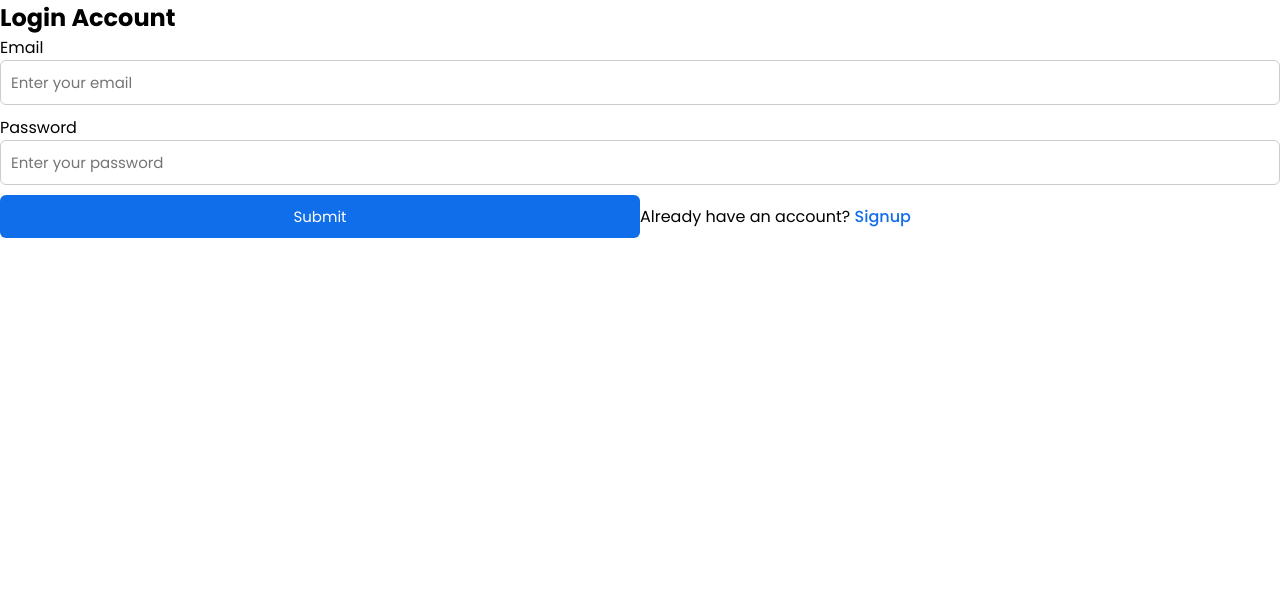
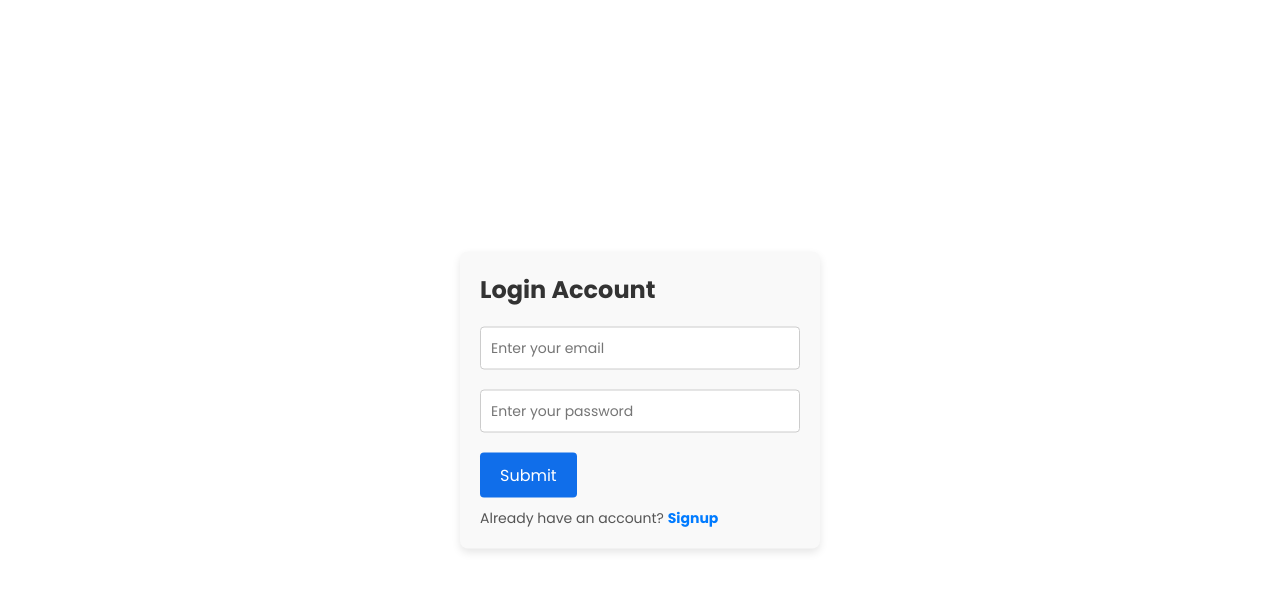
Before and after one commit to venkata-chowdary/Task-Manager, a React (Create React App) app in the folder frontend/notify/: page /login in a window 1280 px wide. Shown: the top 592 px of the page. Built offline with nearby package versions, Linux system fonts and the light colour scheme.

Commit message:
almost completed added some styles and fixed auth  errors

```diff
--- a/frontend/notify/src/App.css
+++ b/frontend/notify/src/App.css
@@ -1,15 +1,14 @@
-
 @import url('https://fonts.googleapis.com/css2?family=Poppins:ital,wght@0,100;0,200;0,300;0,400;0,500;0,600;0,700;0,800;0,900;1,100;1,200;1,300;1,400;1,500;1,600;1,700;1,800;1,900&display=swap');
 
 
-*{
+* {
   margin: 0;
   padding: 0;
   box-sizing: border-box;
   font-family: 'Poppins';
 }
 
-.app{
+.app {
   display: flex;
   justify-content: center;
   align-items: center;
@@ -19,6 +18,82 @@
 
 /* Customizing Toastify notifications */
 .Toastify__toast-body {
-  font-size: 14px; /* Adjust font size */
-  padding: 10px 12px; /* Adjust padding */
+  font-size: 14px;
+  /* Adjust font size */
+  padding: 10px 12px;
+  /* Adjust padding */
 }
+
+
+
+
+.form_container {
+  position: fixed;
+  top: 50%;
+  left: 50%;
+  transform: translate(-50%, -50%);
+  max-width: 400px;
+  min-width: 360px;
+  margin: auto;
+  padding: 20px;
+  border-radius: 8px;
+  background-color: #f9f9f9;
+  box-shadow: 0 4px 8px rgba(0, 0, 0, 0.1);
+}
+
+.form_container h2 {
+  margin-bottom: 20px;
+  color: #333;
+}
+
+.form_container form div {
+  margin-bottom: 20px;
+}
+
+.form_container form label {
+  display: block;
+  margin-bottom: 5px;
+  color: #555;
+}
+
+.form_container form input[type="email"],
+.form_container form input[type="password"],
+.form_container form input[type="text"] {
+  width: 100%;
+  padding: 10px;
+  border: 1px solid #ccc;
+  border-radius: 4px;
+  font-size: 14px;
+}
+
+.form_container form button[type="submit"] {
+  padding: 10px 20px;
+  background-color: #106eea;
+  color: white;
+  border: none;
+  border-radius: 4px;
+  font-size: 16px;
+  cursor: pointer;
+  transition: background-color 0.3s ease;
+}
+
+.form_container form button[type="submit"]:hover {
+  background-color: #0a4fbd;
+}
+
+.form_container form span {
+  display: block;
+  margin-top: 10px;
+  color: #555;
+  font-size: 14px;
+}
+
+.form_container form span a {
+  color: #007BFF;
+  font-weight: bold;
+  text-decoration: none;
+}
+
+.form_container form span a:hover {
+  /* text-decoration: underline; */
+}
--- a/frontend/notify/src/components/Home.jsx
+++ b/frontend/notify/src/components/Home.jsx
@@ -49,6 +49,7 @@ const Home = () => {
     const Logout = () => {
         removeCookie("token");
         setUserDetails(null)
+        localStorage.removeItem("userDetails")
         navigate("/login");
     };
 
--- a/frontend/notify/src/components/Login.jsx
+++ b/frontend/notify/src/components/Login.jsx
@@ -65,7 +65,7 @@ const Login = () => {
             <h2>Login Account</h2>
             <form onSubmit={handleSubmit}>
                 <div>
-                    <label htmlFor="email">Email</label>
+                    {/* <label htmlFor="email">Email</label> */}
                     <input
                         type="email"
                         name="email"
@@ -75,7 +75,7 @@ const Login = () => {
                     />
                 </div>
                 <div>
-                    <label htmlFor="password">Password</label>
+                    {/* <label htmlFor="password">Password</label> */}
                     <input
                         type="password"
                         name="password"
--- a/frontend/notify/src/components/NavBar.js
+++ b/frontend/notify/src/components/NavBar.js
@@ -1,7 +1,7 @@
 import React, { useEffect, useState } from 'react';
 
 import { FontAwesomeIcon } from '@fortawesome/react-fontawesome';
-import { faBars, faL, faTimes, faSort,faExclamationCircle } from '@fortawesome/free-solid-svg-icons'
+import { faBars, faL, faTimes, faSort, faExclamationCircle } from '@fortawesome/free-solid-svg-icons'
 import { UserContext } from "../Context/UserContext"
 import { useContext } from 'react';
 import axios from 'axios';
@@ -24,6 +24,8 @@ function NavBar(props) {
             });
     }, []);
 
+    console.log(userDetails)
+
 
     function sideBarToggle() {
         props.setToggleSideBar((toggleSideBar) => !toggleSideBar)
@@ -33,15 +35,22 @@ function NavBar(props) {
 
     return (
         <div className="navbar">
-            <button onClick={sideBarToggle} className={`toggle-btn ${toggleSideBar ? 'open' : 'closed'}`}>
-                {toggleSideBar ? <FontAwesomeIcon icon={faTimes} /> : <FontAwesomeIcon icon={faBars} />}
-            </button>
-            <div>
+            <div className='first'>
+                <button onClick={sideBarToggle} className={`toggle-btn ${toggleSideBar ? 'open' : 'closed'}`}>
+                    {toggleSideBar ? <FontAwesomeIcon icon={faTimes} /> : <FontAwesomeIcon icon={faBars} />}
+                </button>
+                <h2>
+                    Hello, {userDetails.username}
+                </h2>
+            </div>
+            <div className='second'>
                 <Link to='/profile'>Profile</Link>
                 <div className='pending-tasks'>
                     <button className="toggle-button" onClick={() => setToggle(!toggle)}>
                         {/* <FontAwesomeIcon icon={faExclamationCircle} style={{ fontSize: 14 }} /> */}
                         <h2>Pending Tasks</h2>
+                        <span className='pending-tasks-count'>{tasksData.length}</span>
+
                     </button>
                     <div className={`task-list ${toggle ? 'active' : ''}`}>
                         {tasksData.length > 0 ? (
--- a/frontend/notify/src/components/Profile.jsx
+++ b/frontend/notify/src/components/Profile.jsx
@@ -57,12 +57,13 @@ function Profile() {
     return (
         <div className="profile">
             <div style={{ marginBottom: 48, display: "flex", alignItems: 'center', justifyContent: 'space-between' }}>
-                <h2>Profile</h2>
+                <h2 style={{fontSize:'2rem'}}>Profile</h2>
                 <Link to='/'>
                     <FontAwesomeIcon icon={faCaretLeft} />
                     Home
                 </Link>
             </div>
+
             {isEdit ? (
                 <form className="edit-form profile-edit-form profile-child">
                     <div className="edit">
--- a/frontend/notify/src/components/Signup.jsx
+++ b/frontend/notify/src/components/Signup.jsx
@@ -66,7 +66,7 @@ const Signup = () => {
             <h2>Signup Account</h2>
             <form onSubmit={handleSubmit}>
                 <div>
-                    <label htmlFor="email">Email</label>
+                    {/* <label htmlFor="email">Email</label> */}
                     <input
                         type="email"
                         name="email"
@@ -76,7 +76,7 @@ const Signup = () => {
                     />
                 </div>
                 <div>
-                    <label htmlFor="email">Username</label>
+                    {/* <label htmlFor="email">Username</label> */}
                     <input
                         type="text"
                         name="username"
@@ -86,7 +86,7 @@ const Signup = () => {
                     />
                 </div>
                 <div>
-                    <label htmlFor="password">Password</label>
+                    {/* <label htmlFor="password">Password</label> */}
                     <input
                         type="password"
                         name="password"
--- a/frontend/notify/src/style/Container.css
+++ b/frontend/notify/src/style/Container.css
@@ -3,60 +3,60 @@
     flex-direction: column;
     gap: 8px;
     max-width: 560px;
-    min-width: 360px;
+    min-width: 320px;
     width: 100%;
-    height: max-content;
-    padding: 2.5rem 3.5rem;
-    box-shadow: 0px 0px 10px rgba(0, 0, 0, 0.1);
-    background-color: #f9f9f9;
-    border: 1px solid #ddd;
-    border-radius: 10px;
+    padding: 2.5rem;
+    border-radius: 12px;
+    background-color: #fff;
+    box-shadow: 0 0 20px rgba(0, 0, 0, 0.1);
     margin-top: 4rem;
 }
 
 .container h1 {
-    font-size: 26px;
-    font-weight: 500;
-    margin-bottom: 10px;
+    font-size: 24px;
+    font-weight: 600;
+    color: #333;
+    margin-bottom: 6px;
 }
 
 .container form {
     display: flex;
     flex-direction: column;
-    gap: 10px;
-    background-color: #f9f9f9;
-    border-radius: 5px;
+    gap: 20px;
 }
 
 form input,
 form textarea {
-    margin-bottom: 10px;
     padding: 10px;
     border: 1px solid #ccc;
-    border-radius: 6px;
-    width: 100%;
-    font-size: 15px;
-    resize: none;
-
+    border-radius: 8px;
+    font-size: 14px;
+    transition: border-color 0.3s ease;
 }
 
 form input:focus,
 form textarea:focus {
     outline: none;
+    border-color: #007bff;
+
 }
 
 form button {
-    padding: 10px;
-    background-color: #106eea;
-    border-radius: 6px;
-    border: 0;
-    font-size: 15px;
-    width: 50%;
+    padding: 12px;
+    background-color: #007bff;
+    border-radius: 8px;
+    border: none;
+    font-size: 16px;
+    cursor: pointer;
     color: #fff;
+    transition: background-color 0.3s ease;
 }
 
 form button:hover {
-    background-color: #0a4fbd;
-    transition: 0.2s all ease-in-out;
-    cursor: pointer;
+    background-color: #0056b3;
 }
+
+.description {
+    resize: vertical;
+    min-height: 100px;
+}
--- a/frontend/notify/src/style/NavBar.css
+++ b/frontend/notify/src/style/NavBar.css
@@ -32,23 +32,40 @@
     transform: rotate(0deg);
 }
 
-a{
+.navbar h2 {
+    font-weight: 500;
+    font-size: 20px;
+    color: #333;
+}
+
+.navbar a {
     text-decoration: none;
     font-weight: 500;
     color: #106eea;
+    transition: color 0.3s ease;
 }
-.navbar div{
+
+.navbar a:hover {
+    color: #0a4fbd;
+}
+
+
+.navbar div.first {
     display: flex;
     align-items: center;
     gap: 2rem;
-    justify-content: space-between;
 }
+
+.navbar div.second {
+    display: flex;
+    align-items: center;
+    gap: 2rem;
+}
+
 
 /**PENDING TASKS**/
 
 .pending-tasks {
-    border-radius: 8px;
-    transition: all 0.3s ease;
     position: relative;
 }
 
@@ -65,10 +82,7 @@ a{
     width: 100%;
 }
 
-.logout-btn{
-    transition: box-shadow 0.2s ease, transform 0.2s ease;
 
-}
 
 .pending-tasks button:hover,.logout-btn:hover {
     box-shadow: 0px 4px 15px rgba(0, 0, 0, 0.05);
@@ -95,8 +109,6 @@ a{
     border-radius:0 0 6px 6px;
     background-color: #fff;
     box-shadow: 0px 2px 8px rgba(0, 0, 0, 0.05);
-    padding: 0.5rem;
-    border-radius:0 0 6px 6px;
     transform-origin: top;
     transform: scaleY(0);
     transition: transform 0.3s ease;
@@ -110,14 +122,38 @@ a{
     list-style-type: none;
     text-align: left;
     padding: 0 1rem;
+    width: 100%;
+
 }
 
 .task-list li {
-    padding: 0 0 2px;
-    margin: 6px 0;
+    padding: 8px 0;
     border-bottom: 1px solid #eee;
+    color: #333;
+
 }
 
 .task-list li:last-child {
     border-bottom: none;
 }
+
+.pending-tasks-count {
+    position: absolute;
+    top: 0;
+    right: 0;
+    display: flex;
+    width: 20px;
+    height: 20px;
+    align-items: center;
+    justify-content: center;
+    transform: translate(50%, -40%);
+    border-radius: 50%;
+    background-color: red;
+    color: #fff;
+    font-size: 12px;
+    font-weight: 600;
+}
+
+.logout-btn{
+    transition: box-shadow 0.2s ease, transform 0.2s ease;
+}
```
Also changed, not shown: frontend/notify/src/style/Profile.css (+94 -28 lines), frontend/notify/src/style/SideBar.css (+27 -23 lines).
